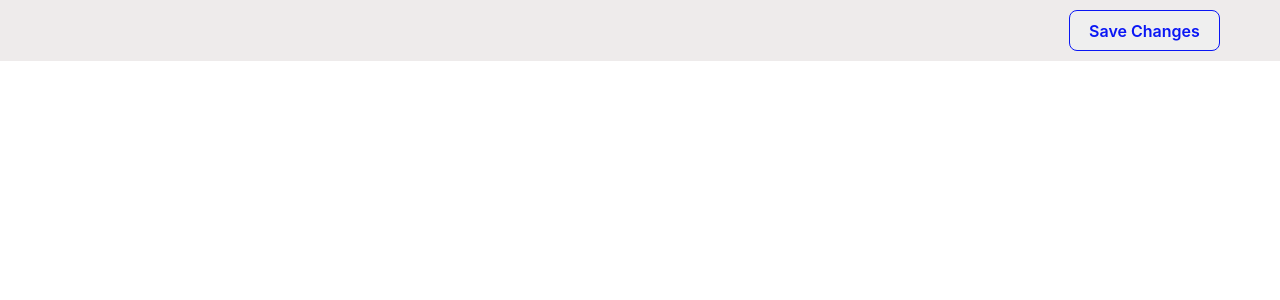
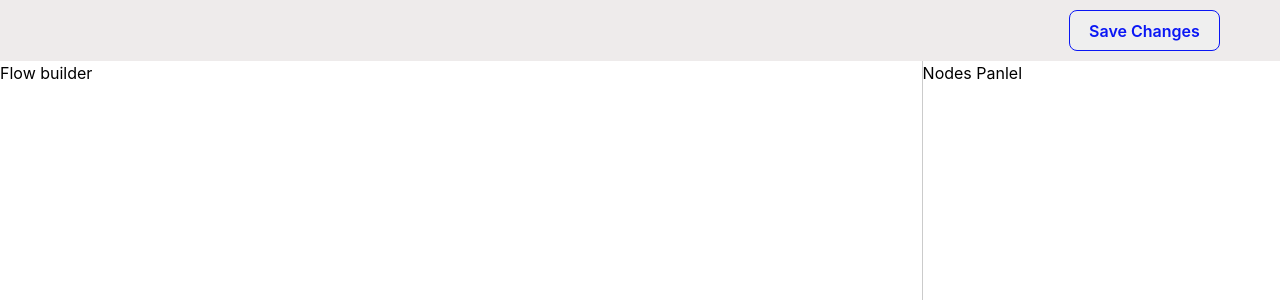
Before and after one commit to anoopw3bdev/Bitespeed, a React (Vite) app in the folder bitespeed/: page / in a window 1280 px wide. Shown: the top 300 px of the page. Built offline with nearby package versions, Linux system fonts and the light colour scheme.

Commit message:
feat: strucutre for flow builder

```diff
--- a/bitespeed/src/App.css
+++ b/bitespeed/src/App.css
@@ -1,4 +1,9 @@
-/* #root {
-  max-width: 1280px;
+#root{
+  height: 100vh;
 }
- */
+
+.app {
+  display: flex;
+  flex-direction: column;
+  height: 100%;
+}
--- a/bitespeed/src/App.jsx
+++ b/bitespeed/src/App.jsx
@@ -1,14 +1,13 @@
-import { useState } from "react";
 import "./App.css";
 import { Navbar } from "./components/Navbar";
+import { FlowBuilderMain } from "./components/FlowBuilderMain";
 
 function App() {
-  const [count, setCount] = useState(0);
-
   return (
-    <>
+    <div className="app">
       <Navbar />
-    </>
+      <FlowBuilderMain />
+    </div>
   );
 }
 
--- /dev/null
+++ b/bitespeed/src/assets/styles/FlowBuilderMain.css
@@ -0,0 +1,9 @@
+.flow-builder-main {
+    display: flex;
+    height: 100%;
+}
+
+.flow-builder-main__flow-builder {
+    width: 72%;
+    border-right: 1px solid rgb(203, 203, 203);
+}
--- /dev/null
+++ b/bitespeed/src/components/FlowBuilder.jsx
@@ -0,0 +1,3 @@
+export const FlowBuilder = () => {
+  return <div>Flow builder</div>;
+};
--- /dev/null
+++ b/bitespeed/src/components/FlowBuilderMain.jsx
@@ -0,0 +1,16 @@
+import { FlowBuilder } from "./FlowBuilder";
+import { NodesPanel } from "./NodesPanel";
+import "../assets/styles/FlowBuilderMain.css";
+
+export const FlowBuilderMain = () => {
+  return (
+    <div className="flow-builder-main">
+      <div className="flow-builder-main__flow-builder">
+        <FlowBuilder />
+      </div>
+      <div className="flow-builder-main__nodes-panel">
+        <NodesPanel />
+      </div>
+    </div>
+  );
+};
--- /dev/null
+++ b/bitespeed/src/components/NodesPanel.jsx
@@ -0,0 +1,3 @@
+export const NodesPanel = () => {
+  return <div>Nodes Panlel</div>;
+};
--- a/bitespeed/src/index.css
+++ b/bitespeed/src/index.css
@@ -21,6 +21,7 @@ a:hover {
 
 body {
   margin: 0;
+  height: 100%;
 }
 
 h1 {
```
